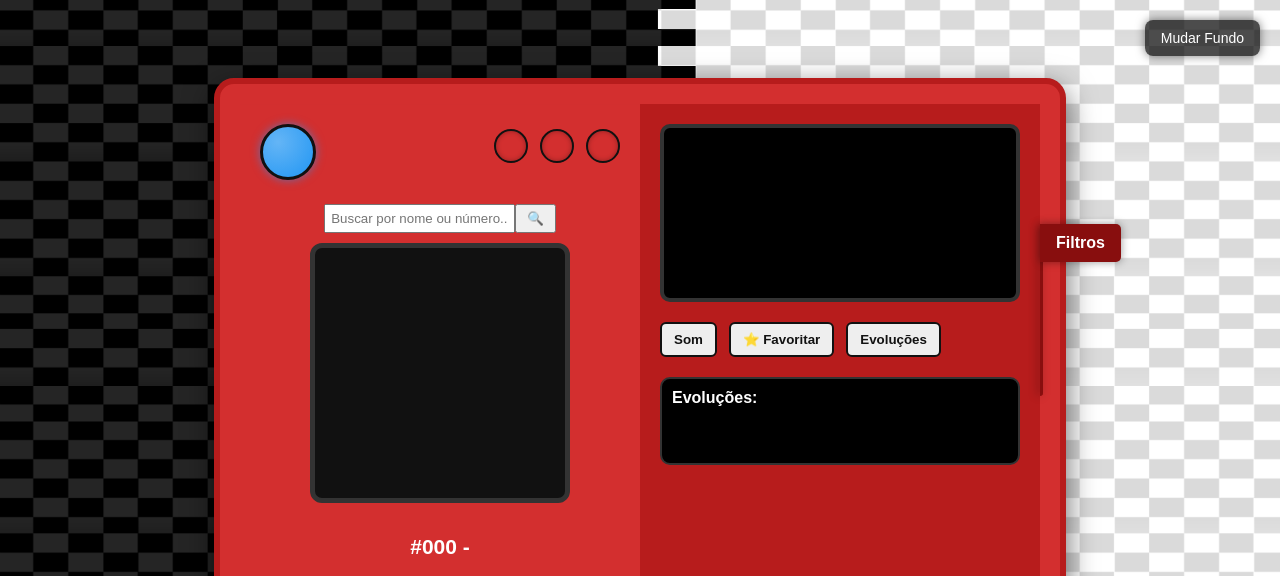
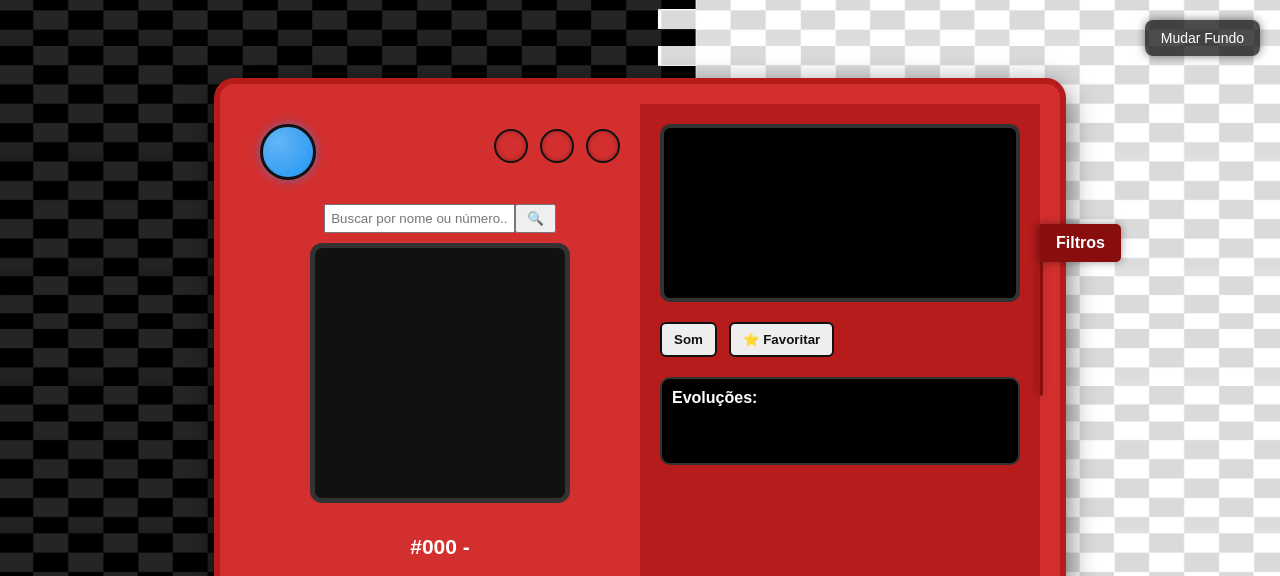
Before and after one commit to ShiroTheus69/Pokedex, a PHP site: page /index.php in a window 1280 px wide. Shown: the top 576 px of the page. Run offline with PHP 8.4, Linux system fonts and the light colour scheme; data that the repository does not hold is empty.

Commit message:
sei la o que aconteceu
vamo vendo

```diff
--- a/index.php
+++ b/index.php
@@ -150,10 +150,8 @@
   </div>
   </div>
 
-  <!-- Parte direita -->
   <div class="right">
 
-    <!-- Botão lateral fixo -->
     <div class="filter-tab" onclick="toggleSidePanel()">Filtros</div>
 
     <!-- Painel de filtros oculto -->
@@ -209,11 +207,10 @@
       <p><?= nl2br($flavor) ?></p>
     </div>
     <div class="buttons">
+
       <button class="sound-btn">Som</button>
+      <button onclick="location.href='favorite.php?id=<?= $pokemonNumber ?>&name=<?= $name ?>'">⭐ Favoritar</button>
 
-        <button onclick="location.href='favorite.php?id=<?= $pokemonNumber ?>&name=<?= $name ?>'">⭐ Favoritar</button>
-
-      <button onclick="document.getElementById('evolutions').style.display='block'">Evoluções</button>
     </div>
       <div id="evolutions" style="display:block">
         <h3>Evoluções:</h3>
```
